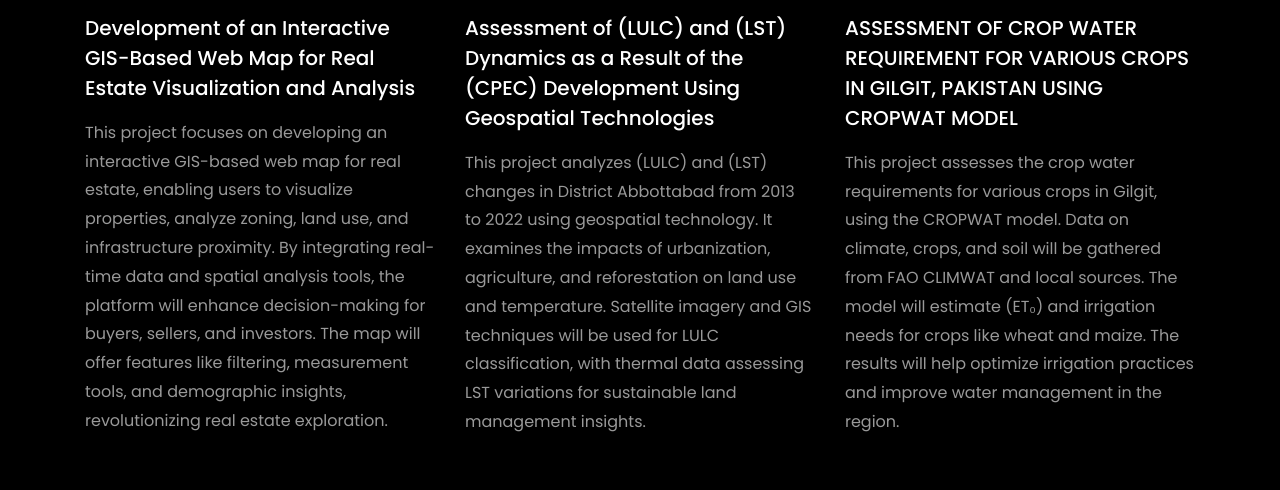
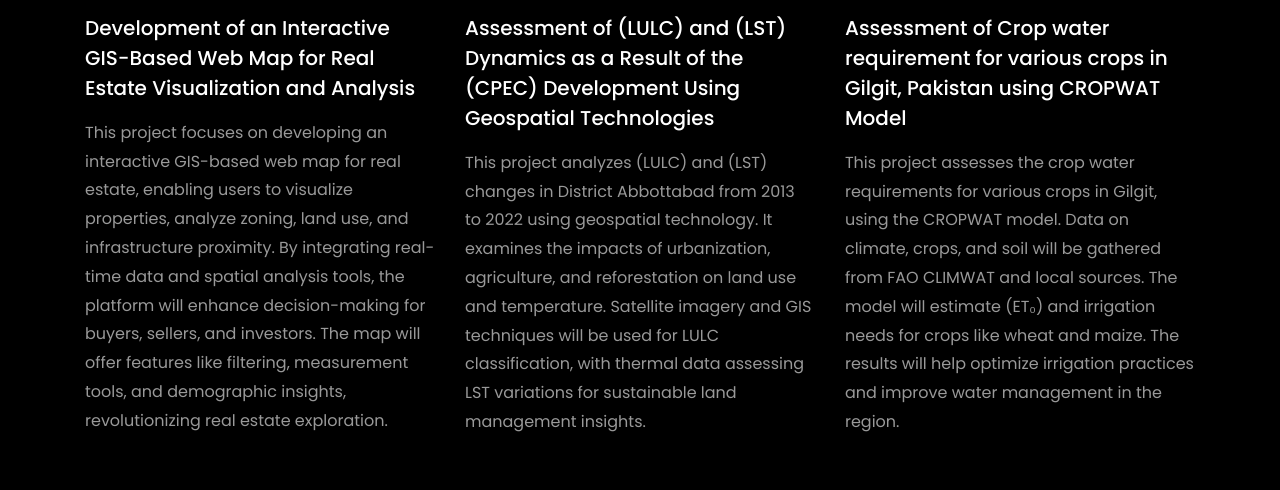
Before and after one commit to abdulwahidgis/Portfolio-Website, a plain HTML site: page index.html in a window 1280 px wide. Shown: the part 5272-5762 px from the top of the page. Drawn offline with Linux system fonts and the light colour scheme; files whose address does not match are found by name.

Commit message:
Update index.html

```diff
--- a/index.html
+++ b/index.html
@@ -554,7 +554,7 @@
               </a>
               <div class="text mt-3 float-right d-block">
 
-                <h3 class="heading"><a href="#"> ASSESSMENT OF CROP WATER REQUIREMENT FOR VARIOUS CROPS IN GILGIT, PAKISTAN USING CROPWAT MODEL
+                <h3 class="heading"><a href="#"> Assessment of Crop water requirement for various crops in Gilgit, Pakistan using CROPWAT Model
 
 				</a></h3>
                 <p>This project assesses the crop water requirements for various crops
```
